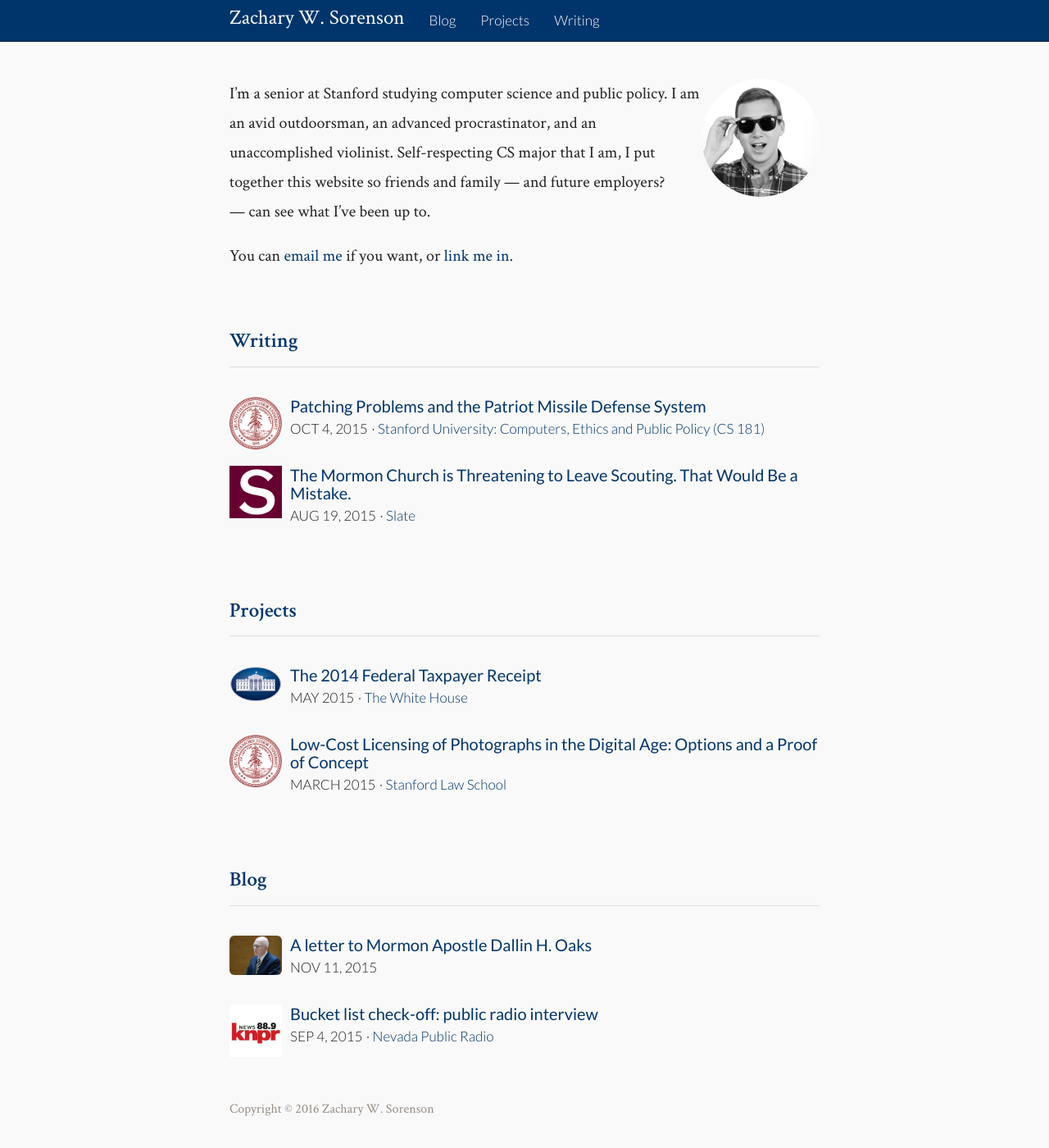
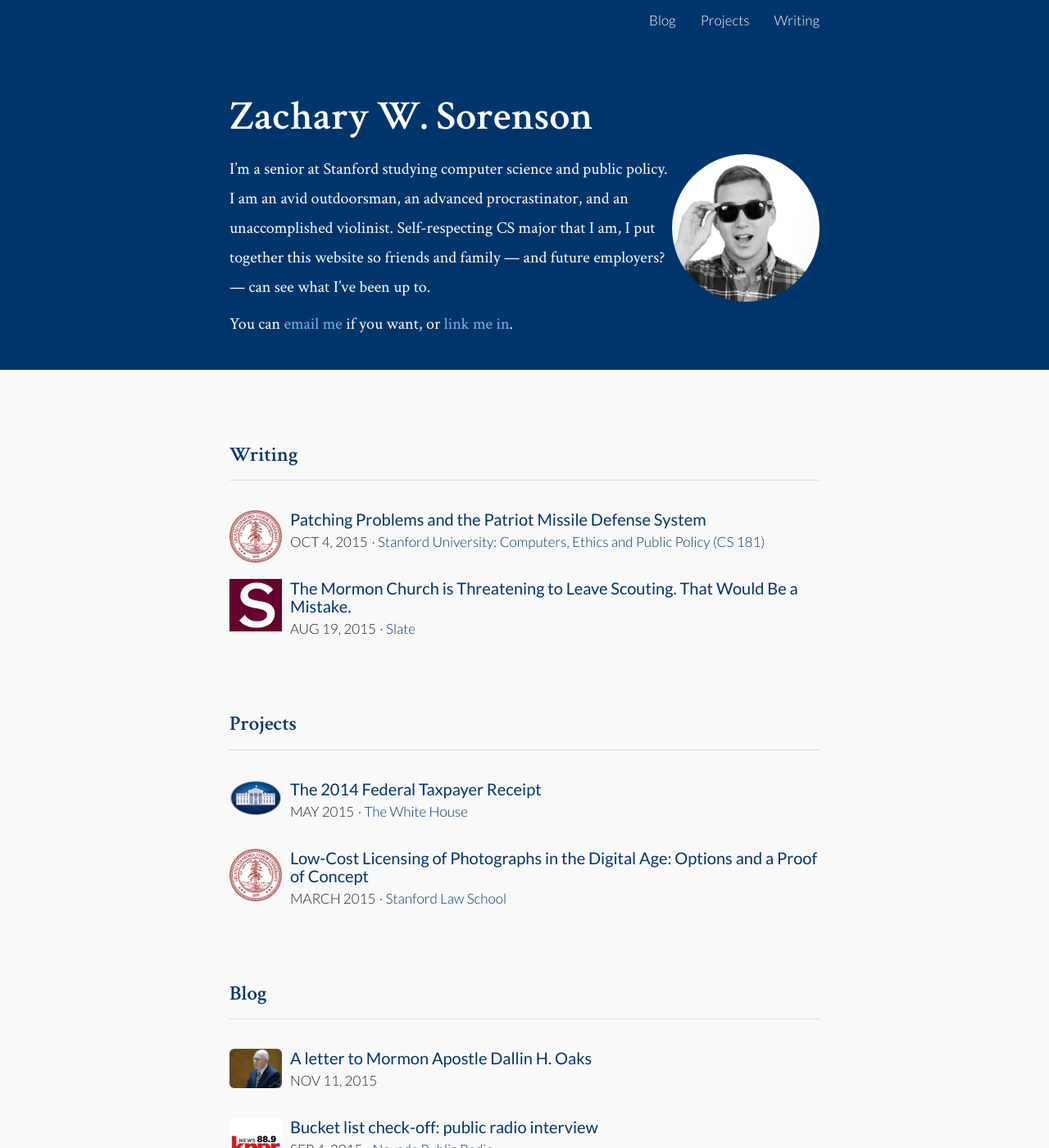
Before and after one commit to zwsorenson/zwsorenson.github.io, a Jekyll site: the page built from index.html, in a window 1280 px wide and 1400 px high. Shown: the whole window at 82% size. Built offline with Jekyll 4.4.1, drawn with Linux system fonts in a browser that asks for light colours; nearby versions of some CDN libraries.

Commit message:
added jumbotron to homepage

```diff
--- a/_includes/header.html
+++ b/_includes/header.html
@@ -1,4 +1,4 @@
-<nav class="navbar navbar-inverse navbar-fixed-top {% if page.url == '/index.html' %}navbar-hidden{% endif %}">
+<nav class="navbar navbar-inverse {% if page.url != "/" %}navbar-fixed-top{% else %}navbar-static-top{% endif %}">
     <div class="container">
         <div class="navbar-header">
             <button type="button" class="navbar-toggle collapsed" data-toggle="collapse" data-target="#navbar" aria-expanded="false" aria-controls="navbar">
@@ -7,16 +7,24 @@
                 <span class="icon-bar"></span>
                 <span class="icon-bar"></span>
             </button>
+            {% if page.url != "/" %}
             <a class="navbar-brand" href="{{ site.baseurl }}/">
                 Z<span class="hidden-xs">achary W. </span><span class="visible-xs-inline">WS</span><span class="hidden-xs"> Sorenson</span>
                 <!-- ZWS -->
             </a>
+            {% endif %}
         </div>
         <div id="navbar" class="collapse navbar-collapse">
-            <ul class="nav navbar-nav">
-                <li><a href="/blog/">Blog</a></li>
-                <li><a href="/projects/">Projects</a></li>
-                <li><a href="/writing/">Writing</a></li>
+            <ul class="nav navbar-nav navbar-right">
+                <li {% if page.url contains "/blog/" %} class="" {% endif %}>
+                    <a href="/blog/">Blog</a>
+                </li>
+                <li {% if page.url contains "/projects/" %} class="" {% endif %}>
+                    <a href="/projects/">Projects</a>
+                </li>
+                <li {% if page.url contains "/writing/" %} class="" {% endif %}>
+                    <a href="/writing/">Writing</a>
+                </li>
             </ul>
         </div><!--/.nav-collapse -->
     </div>
--- /dev/null
+++ b/_layouts/home.html
@@ -0,0 +1,21 @@
+<!DOCTYPE html>
+<html>
+
+{% include head.html %}
+
+<body>
+
+    {% include header.html %}
+
+    {{ content }}
+
+    {% include footer.html %}
+
+    <!-- jQuery (necessary for Bootstrap's JavaScript plugins) -->
+    <script src="https://ajax.googleapis.com/ajax/libs/jquery/1.11.3/jquery.min.js"></script>
+    <!-- Include all compiled plugins (below), or include individual files as needed -->
+    <script src="{{ site.baseurl }}/js/bootstrap.min.js"></script>
+    <div id="fb-root"></div>
+</body>
+
+</html>
--- a/_sass/bootstrap/_jumbotron.scss
+++ b/_sass/bootstrap/_jumbotron.scss
@@ -19,6 +19,13 @@
     margin-bottom: ($jumbotron-padding / 2);
     font-size: $jumbotron-font-size;
     font-weight: 200;
+  }
+
+  a {
+      color: lighten($brand-secondary, 25%);
+      &:hover, &:active, &:visited {
+          color: $jumbotron-heading-color;
+      }
   }
 
   > hr {
--- a/_sass/bootstrap/_navbar.scss
+++ b/_sass/bootstrap/_navbar.scss
@@ -12,7 +12,7 @@
   position: relative;
   min-height: $navbar-height; // Ensure a navbar always shows (e.g., without a .navbar-brand in collapsed mode)
   margin-bottom: $navbar-margin-bottom;
-  border: 1px solid transparent;
+  // border: 1px solid transparent;
 
   font-family: $font-family-sans-serif;
   font-weight: 300;
--- a/_sass/bootstrap/_variables.scss
+++ b/_sass/bootstrap/_variables.scss
@@ -363,7 +363,7 @@ $container-lg:                 $container-large-desktop !default;
 
 // Basics of a navbar
 $navbar-height:                    50px !default;
-$navbar-margin-bottom:             $line-height-computed !default;
+$navbar-margin-bottom:             0 !default;
 $navbar-border-radius:             $border-radius-base !default;
 $navbar-padding-horizontal:        floor(($grid-gutter-width / 2)) !default;
 $navbar-padding-vertical:          (($navbar-height - $line-height-computed) / 2) !default;
@@ -397,14 +397,14 @@ $navbar-default-toggle-border-color:       #ddd !default;
 // Reset inverted navbar basics
 $navbar-inverse-color:                      $gray-lighter !default;
 $navbar-inverse-bg:                         $brand-primary !default;
-$navbar-inverse-border:                     darken($navbar-inverse-bg, 10%) !default;
+$navbar-inverse-border:                     transparent !default;
 
 // Inverted navbar links
 $navbar-inverse-link-color:                 lighten($gray-light, 15%) !default;
 $navbar-inverse-link-hover-color:           #fff !default;
 $navbar-inverse-link-hover-bg:              $brand-secondary !default;
 $navbar-inverse-link-active-color:          $navbar-inverse-link-hover-color !default;
-$navbar-inverse-link-active-bg:             darken($navbar-inverse-bg, 10%) !default;
+$navbar-inverse-link-active-bg:             $brand-secondary !default;
 $navbar-inverse-link-disabled-color:        #444 !default;
 $navbar-inverse-link-disabled-bg:           transparent !default;
 
@@ -489,12 +489,12 @@ $pager-disabled-color:                 $pagination-disabled-color !default;
 //
 //##
 
-$jumbotron-padding:              30px !default;
-$jumbotron-color:                inherit !default;
-$jumbotron-bg:                   $gray-lighter !default;
+$jumbotron-padding:              18px !default;
+$jumbotron-color:                #fff !default;
+$jumbotron-bg:                   $brand-primary !default;
 $jumbotron-heading-color:        inherit !default;
-$jumbotron-font-size:            ceil(($font-size-base * 1.5)) !default;
-$jumbotron-heading-font-size:    ceil(($font-size-base * 4.5)) !default;
+$jumbotron-font-size:            $font-size-base !default;
+$jumbotron-heading-font-size:    ceil(($font-size-base * 2.5)) !default;
 
 
 //== Form states and alerts
--- a/index.html
+++ b/index.html
@@ -1,16 +1,19 @@
 ---
-layout: default
+layout: home
 ---
 
-
-
-<!-- <h2>Hello</h2> -->
-<br/>
+<div class="jumbotron">
+    <div class="container">
+        <h1>Zachary W. Sorenson</h1>
         <p>
-    <img src="/images/zws.jpg" class="img-circle pull-right post-caption" style="max-width: 144px"/>
+            <img src="/images/zws.jpg" class="img-circle pull-right post-caption" style="max-width: 180px"/>
             {{ site.description }}
         </p>
         <p>You can <a href="mailto:{{ site.email }}">email me</a> if you want, or <a href="http://www.linkedin.com/in/{{ site.linkedin_username }}">link me in</a>.</p>
+    </div>
+</div>
+
+<div class="container">
 
     <h2 class="page-header"><a href="/writing/">Writing</a></h2>
     {% include feed.html category="writing" date="%b %-d, %Y" limit=2 %}
@@ -20,3 +23,5 @@ layout: default
 
     <h2 class="page-header"><a href="/blog/">Blog</a></h2>
     {% include feed.html category="blog" date="%b %-d, %Y" limit=2 %}
+
+</div>
```
Also changed, not shown: favicon.ico, 1 other file. Lines whose indentation alone changed are shown as unchanged.
